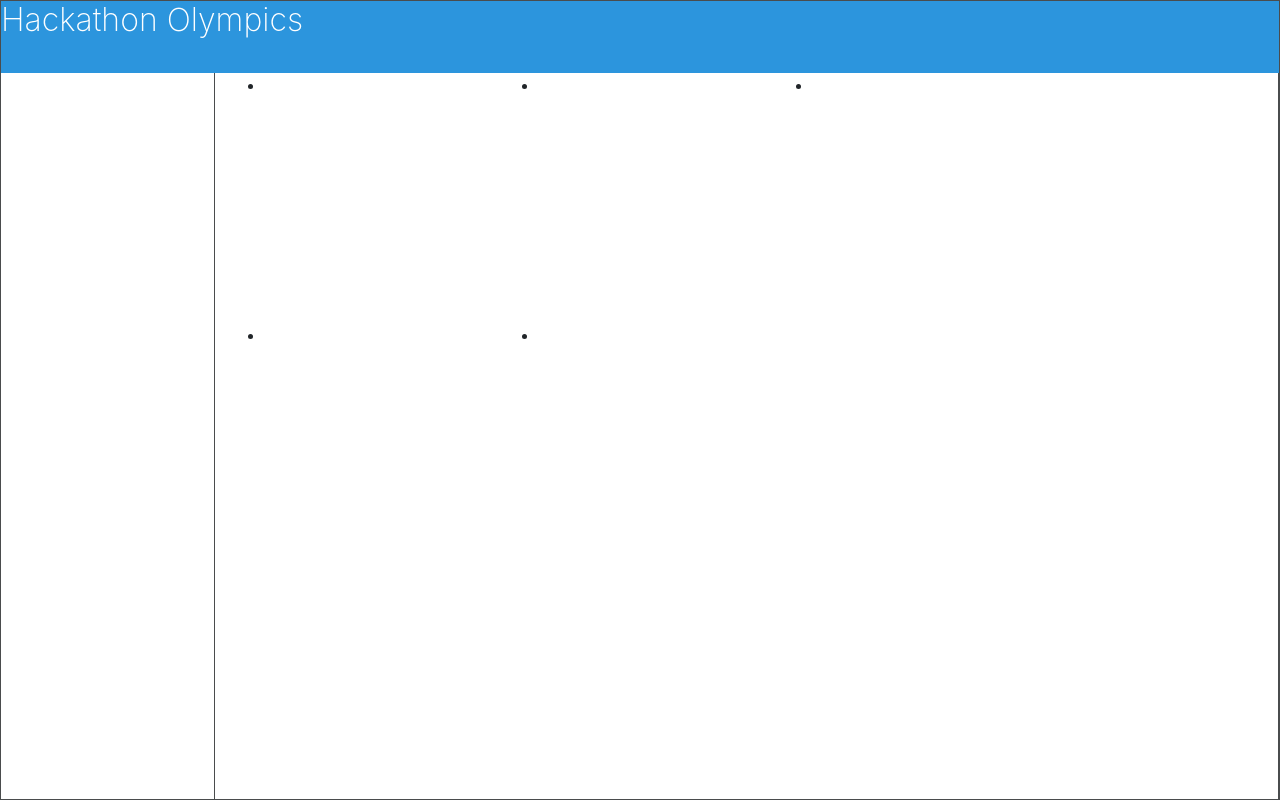
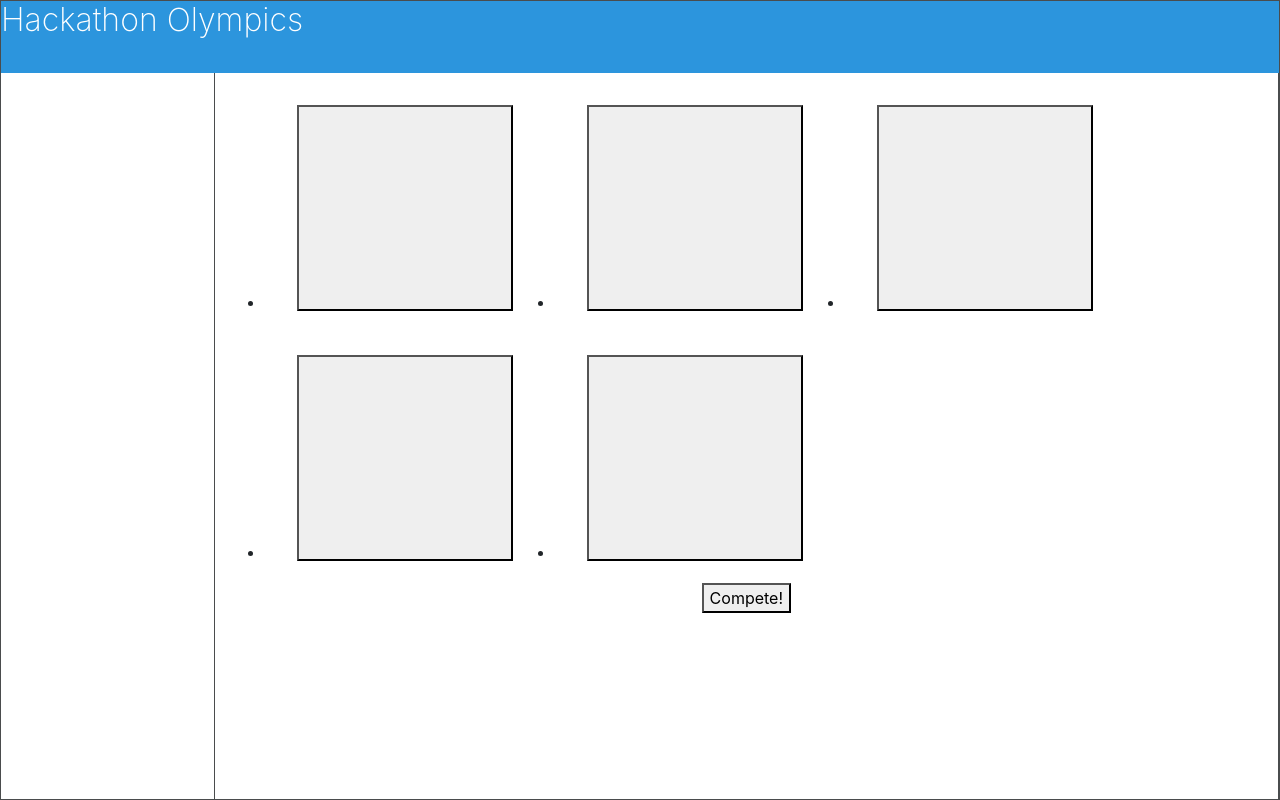
Before and after one commit to EMC-UI/poeticpandas, a website: page index.html in a window 1280 px wide. Drawn offline with nearby package versions, Linux system fonts and the light colour scheme; some packages are replaced by stand-ins of ours; no server answers.

Commit message:
changes for random compete function

```diff
--- a/app/app.js
+++ b/app/app.js
@@ -20,6 +20,8 @@
     }])
     .controller('mainCtrl', ['$scope', '$interval', '$q', 'service', function ($scope, $interval, $q, service) {
         var me = this;
+        $scope.selectedTeam = [];
+        $scope.testTeams = ['Poetic Pandas', 'TeamOfFive', 'Other'];
     	$scope.list1 = [];
     	$scope.list2 = [];
     	$scope.list3 = [];
@@ -44,6 +46,14 @@
             });
 
         };
+
+        $scope.compete = function () {
+            var winner = {};
+            var winner = $scope.testTeams[Math.floor(Math.random()*$scope.testTeams.length)];
+            alert( winner + " won!");
+
+        };
+
         me.initialize();
 
     }]);
--- a/index.html
+++ b/index.html
@@ -91,7 +91,7 @@
 				<div class="row-fluid">
 					<ul id="droppableContainers" class="thumbnails">
 						<li class="span3" style='margin-left: 10px;'>
-							<div class="thumbnail" data-drop="true" ng-model='list1'
+							<button type="button" ng-click="selectTeam()" ><div class="thumbnail" data-drop="true" ng-model='list1'
 								data-jqyoui-options="optionsList1"
 								jqyoui-droppable="{multiple:true}">
 								<div class="caption">
@@ -101,10 +101,10 @@
 										data-jqyoui-options="{revert: 'invalid'}" ng-model="list1"
 										jqyoui-draggable="{index: {{$index}},animate:true}">{{item.name}}</div>
 								</div>
-							</div>
+							</div></button>
 						</li>
 						<li class="span3" style='margin-left: 10px;'>
-							<div class="thumbnail" data-drop="true" ng-model='list2'
+							<button type="button" ng-click="selectTeam('list2')"><div class="thumbnail" data-drop="true" ng-model='list2'
 								data-jqyoui-options="{accept:'.btn-draggable:not([ng-model=list2])'}"
 								jqyoui-droppable="{multiple:true}">
 								<div class="caption">
@@ -114,10 +114,10 @@
 										data-jqyoui-options="{revert: 'invalid'}" ng-model="list2"
 										jqyoui-draggable="{index: {{$index}},animate:true}">{{item.name}}</div>
 								</div>
-							</div>
+							</div></button>
 						</li>
 						<li class="span3" style='margin-left: 10px;'>
-							<div class="thumbnail" data-drop="true" ng-model='list3'
+							<button type="button" ng-click="selectTeam('list3')"><div class="thumbnail" data-drop="true" ng-model='list3'
 								data-jqyoui-options="{accept:'.btn-draggable:not([ng-model=list3])'}"
 								jqyoui-droppable="{multiple:true}">
 								<div class="caption">
@@ -127,10 +127,10 @@
 										data-jqyoui-options="{revert: 'invalid'}" ng-model="list3"
 										jqyoui-draggable="{index: {{$index}},animate:true}">{{item.name}}</div>
 								</div>
-							</div>
+							</div></button>
 						</li>
 						<li class="span3" style='margin-left: 10px;'>
-							<div class="thumbnail" data-drop="true" ng-model='list4'
+							<button type="button" ng-click="selectTeam('list4')"><div class="thumbnail" data-drop="true" ng-model='list4'
 								data-jqyoui-options="{accept:'.btn-draggable:not([ng-model=list4])'}"
 								jqyoui-droppable="{multiple:true}">
 								<div class="caption">
@@ -140,10 +140,10 @@
 										data-jqyoui-options="{revert: 'invalid'}" ng-model="list4"
 										jqyoui-draggable="{index: {{$index}},animate:true}">{{item.name}}</div>
 								</div>
-							</div>
+							</div></button>
 						</li>
 						<li class="span3" style='margin-left: 10px;'>
-							<div class="thumbnail" data-drop="true" ng-model='list5'
+							<button type="button" ng-click="selectTeam('list5')"><div class="thumbnail" data-drop="true" ng-model='list5'
 								data-jqyoui-options="{accept:'.btn-draggable:not([ng-model=list5])'}"
 								jqyoui-droppable="{multiple:true}">
 								<div class="caption">
@@ -153,9 +153,10 @@
 										data-jqyoui-options="{revert: 'invalid'}" ng-model="list5"
 										jqyoui-draggable="{index: {{$index}},animate:true}">{{item.name}}</div>
 								</div>
-							</div>
+							</div></button>
 						</li>
 					</ul>
+					<div><button type="button" style="display: block; margin: 0 auto;" ng-click="compete()">Compete!</button></div>
 				</div>
 			</div>
 
```
